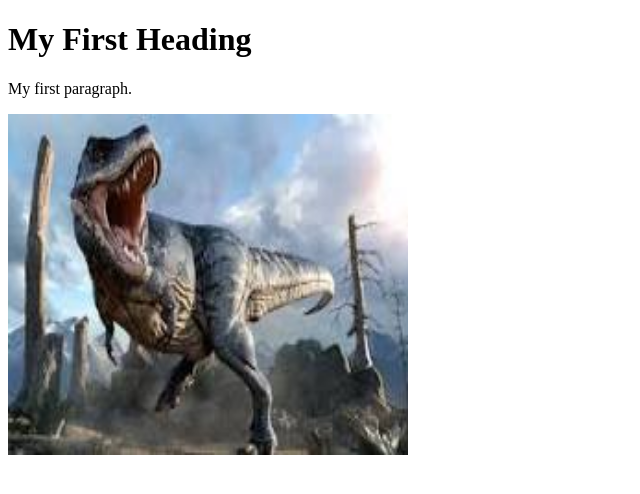
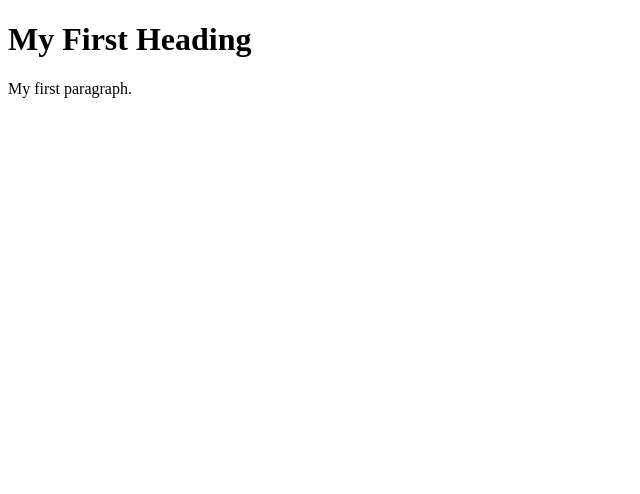
Before and after one commit to cdesland/cdesland.github.io, a plain HTML site: page index.html in a window 1280 px wide. Shown: the whole page, without its empty margins (0-640 px from the left). Drawn offline with Linux system fonts and the light colour scheme.

Commit message:
Update index.html

```diff
--- a/index.html
+++ b/index.html
@@ -7,12 +7,5 @@
 
 <h1>My First Heading</h1>
 <p>My first paragraph.</p>
-<img
-  src="dinosaur.jpg"
-  alt="The head and torso of a dinosaur skeleton;
-          it has a large head with long sharp teeth"
-  width="400"
-  height="341" />
-
 </body>
 </html>
```
